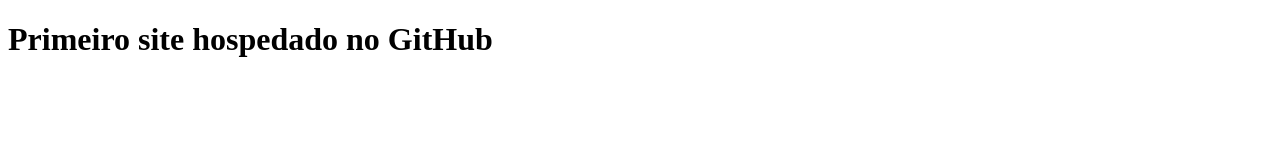
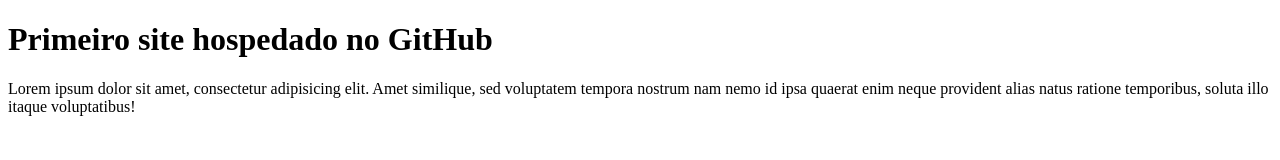
Before and after one commit to MariaFreitas21/primeiro_site, a plain HTML site: page index.html in a window 1280 px wide. Drawn offline with Linux system fonts and the light colour scheme.

Commit message:
Nova versão

```diff
--- a/index.html
+++ b/index.html
@@ -8,5 +8,8 @@
 </head>
 <body>
     <h1>Primeiro site hospedado no GitHub</h1>
+    <p>
+        Lorem ipsum dolor sit amet, consectetur adipisicing elit. Amet similique, sed voluptatem tempora nostrum nam nemo id ipsa quaerat enim neque provident alias natus ratione temporibus, soluta illo itaque voluptatibus!
+    </p>
 </body>
 </html>
```
